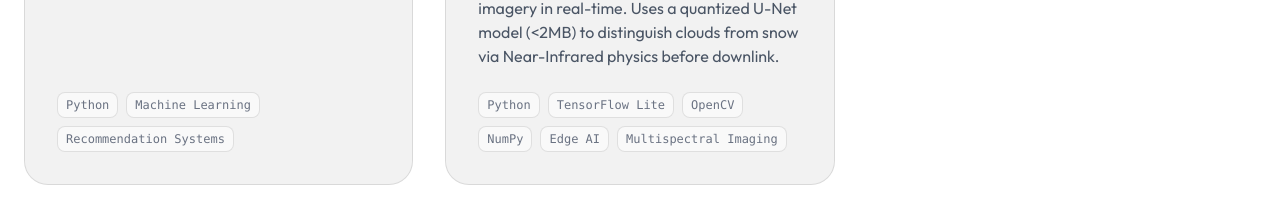
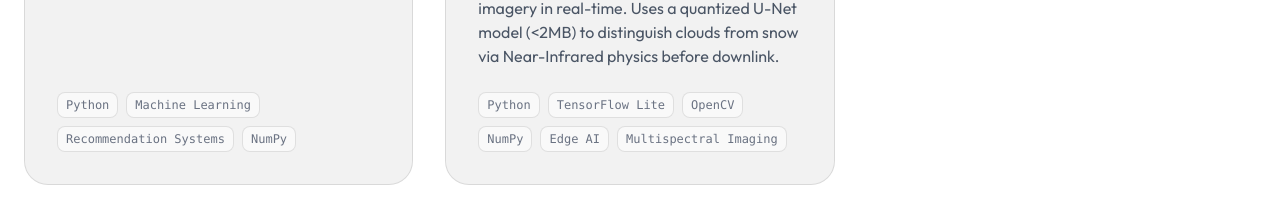
Before and after one commit to Amar-77/portfolio, a Next.js app: page / in a window 1280 px wide. Shown: the part 5860-6076 px from the top of the page. Built offline with nearby package versions, Linux system fonts and the light colour scheme.

Commit message:
loader added and resume bug solved

```diff
--- a/data/identity.ts
+++ b/data/identity.ts
@@ -88,7 +88,7 @@ export const IDENTITY = {
                 id: 4,
                 title: "Ecom RecSys",
                 description: "Real-time recommendation system simulation for e-commerce platforms.",
-                tags: ["Python", "Machine Learning", "Recommendation Systems"],
+                tags: ["Python", "Machine Learning", "Recommendation Systems", "NumPy"],
                 image: "/portfolio/projects/rec_system.jpeg",
                 link: "https://github.com/Amar-77/ecommerce-recsys-simulation"
             },
```
